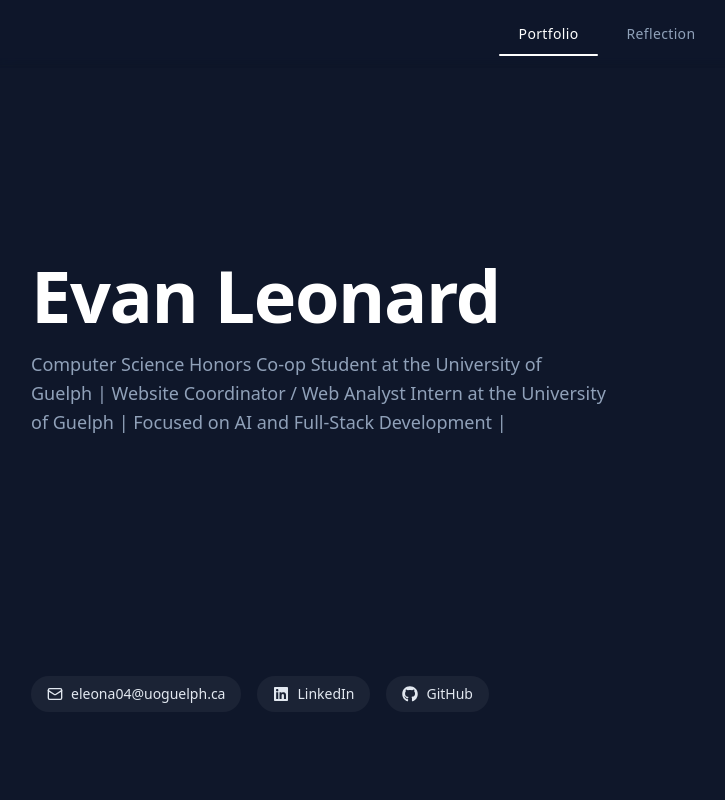
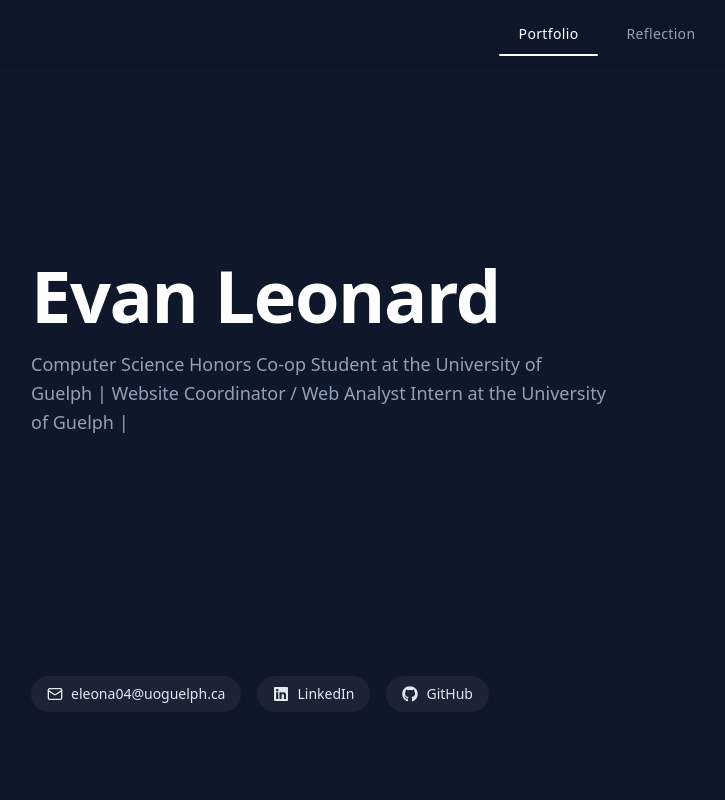
Before and after one commit to EvanML13/Personal-Site, a React (Vite) app: page / in a window 1280 px wide. Shown: the top 800 px of the page, without its empty margins (33-758 px from the left). Built offline with nearby package versions, Linux system fonts and the light colour scheme.

Commit message:
Added ProseSection For Reflection Content

```diff
--- a/src/components/portfolio/Hero.tsx
+++ b/src/components/portfolio/Hero.tsx
@@ -12,7 +12,7 @@ export default function Hero() {
                 {contactInfo.name}
             </h1>
             <p className="mt-4 text-lg text-slate-400 max-w-xl leading-relaxed">
-                Computer Science Honors Co-op Student at the University of Guelph | Website Coordinator / Web Analyst Intern at the University of Guelph | Focused on AI and Full-Stack Development |
+                Computer Science Honors Co-op Student at the University of Guelph | Website Coordinator / Web Analyst Intern at the University of Guelph |  {/* Focused on AI and Full-Stack Development | */}
             </p>
         </section>
     );
--- /dev/null
+++ b/src/components/reflection/ProseSection.tsx
@@ -0,0 +1,15 @@
+import type { ReflectionSection } from "../../types/content";
+import Reveal from "../layout/Reveal";
+
+// Function For Reflection Sections With Heading And Content Body
+export default function ProseSection({ header, content}: ReflectionSection) {
+    return (
+        <Reveal>
+            <section className="px-6 md:px-16 py-12 max-w-3xl">
+                <h2 className="text-2xl font-semibold text-white mb-4">{header}</h2>
+                <p className="text-slate-300 leading-relaxed">{content}</p>
+            </section>
+
+        </Reveal>
+    );
+}
```
